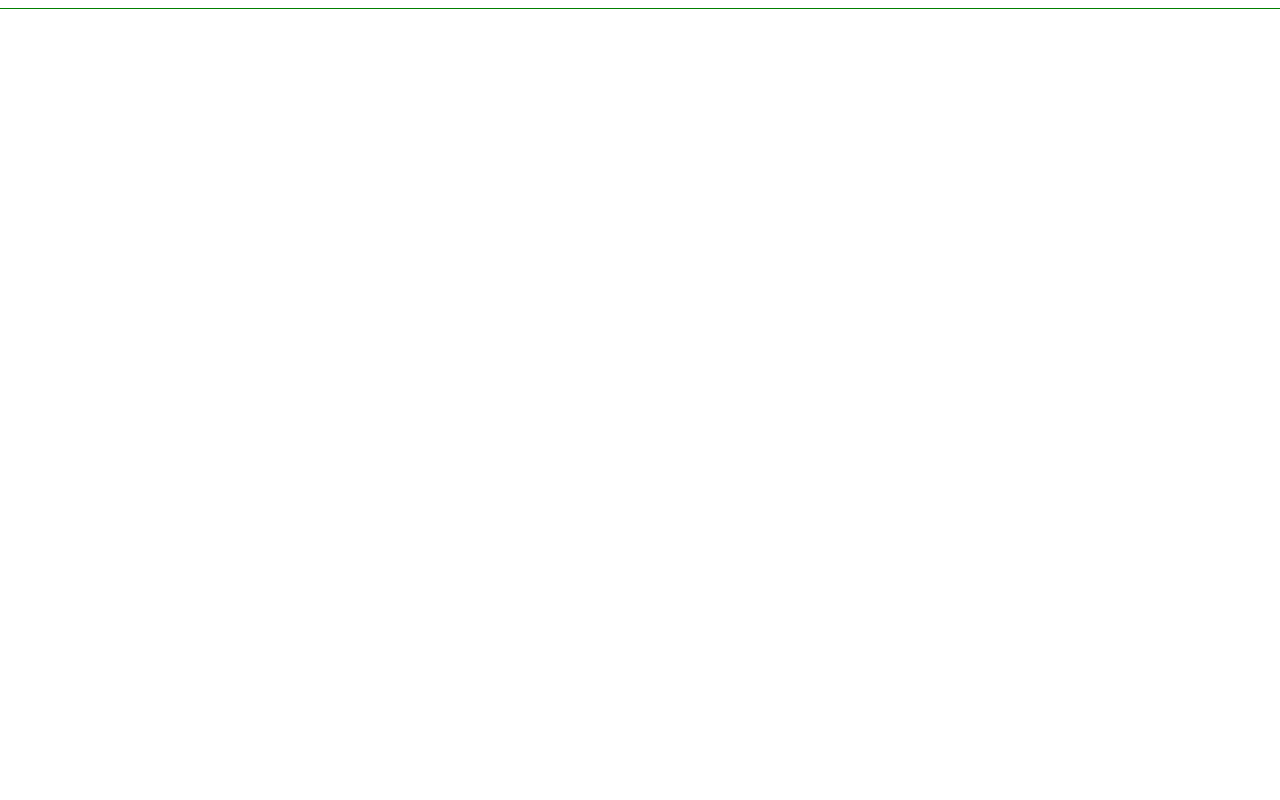
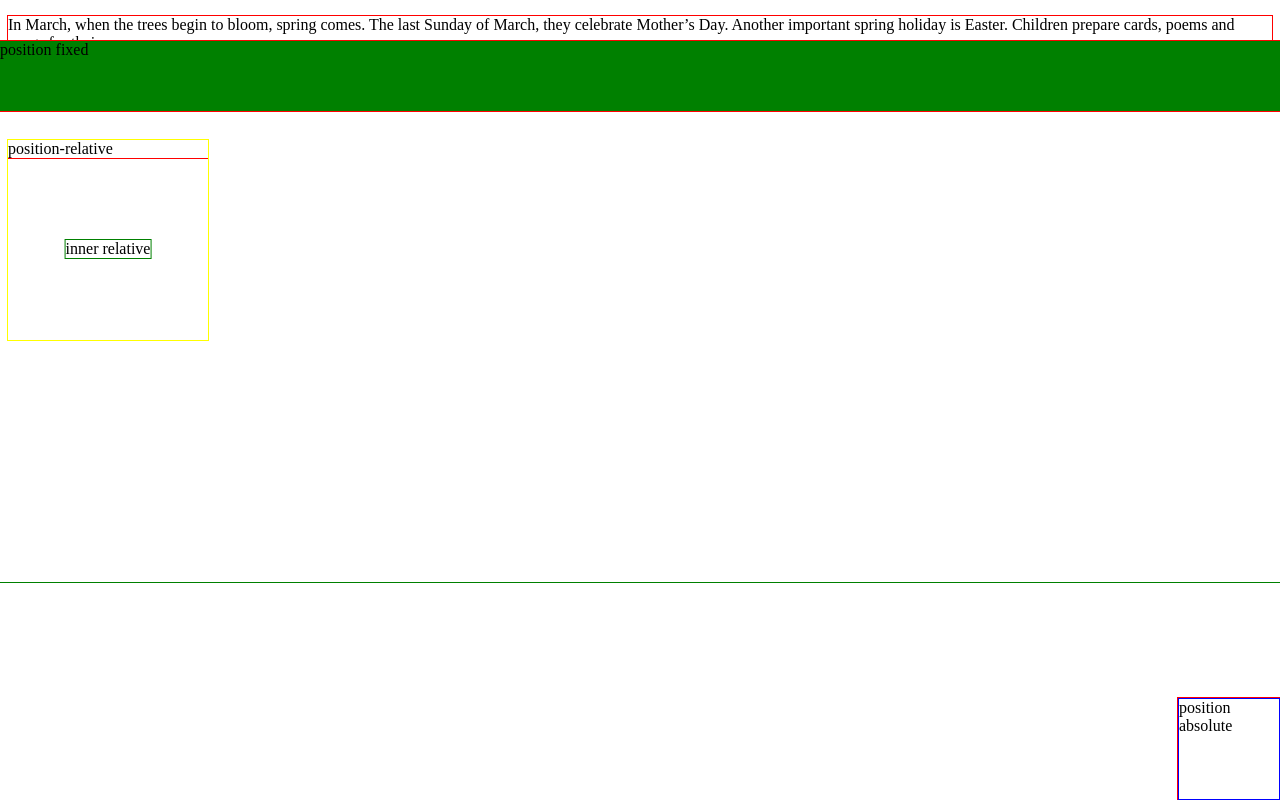
Before and after one commit to karway211/HelloWorld, a website: page src/index.html in a window 1280 px wide. Drawn offline with nearby package versions, Linux system fonts and the light colour scheme; files that its build step writes are made by us from their sources.

Commit message:
position

```diff
--- a/src/index.html
+++ b/src/index.html
@@ -9,5 +9,43 @@
 </head>
 <body>
 
+    <p>In March, when the trees begin to bloom, spring comes.
+        The last Sunday of March, they celebrate Mother’s Day. Another important spring holiday is Easter.
+        Children prepare cards, poems and songs for their mums.</p>
+        <br>
+        <br>
+        <br>
+        <br>
+
+    <div class="position-absolute">
+        position absolute
+    </div>
+
+    <div class="position-relative">
+
+        <div class="inner-relative">inner relative</div>
+        <div>position-relative</div>
+
+    </div>
+
+
+    <br>
+    <br>
+    <br>
+    <br>
+    <br>
+    <br>
+    <br>
+    <br>
+    <br>
+    <br>
+    <br>
+    <br>
+    <br>
+    <div class="position-fixed">
+        position fixed
+    </div>
+<!--float-->
+
 </body>
 </html>
--- a/src/style/common-style.less
+++ b/src/style/common-style.less
@@ -5,3 +5,38 @@ html {
 body * {
     outline: 1px solid red;
 }
+
+.position-fixed{
+    position: fixed;
+    top: 41px;
+    left: 0;
+    height: 70px;
+    width: 100%;
+    background-color: green;
+}
+
+.position-absolute {
+    position: absolute;
+    bottom: 0;
+    right: 0;
+    height: 100px;
+    width: 100px;
+    border: 1px solid blue;
+}
+
+.position-relative {
+    position: relative;
+    width: 200px;
+    height: 200px;
+    outline: 1px solid yellow;
+}
+
+.inner-relative {
+    display: inline-block;
+    position: absolute;
+    top: 100px;
+    left: 100px;
+    transform: translate(-50%);
+    outline: 1px solid green;
+
+}
```
